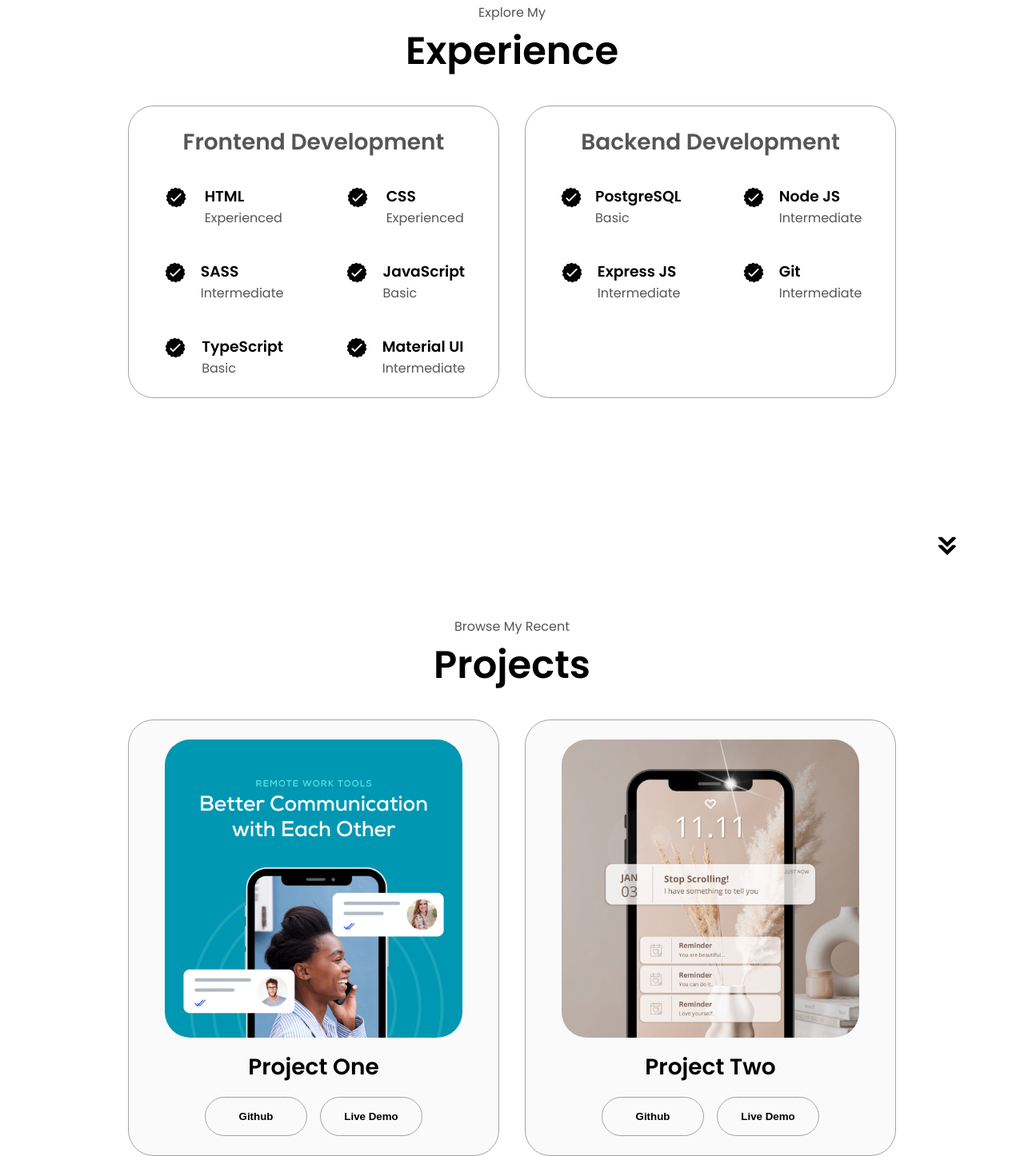
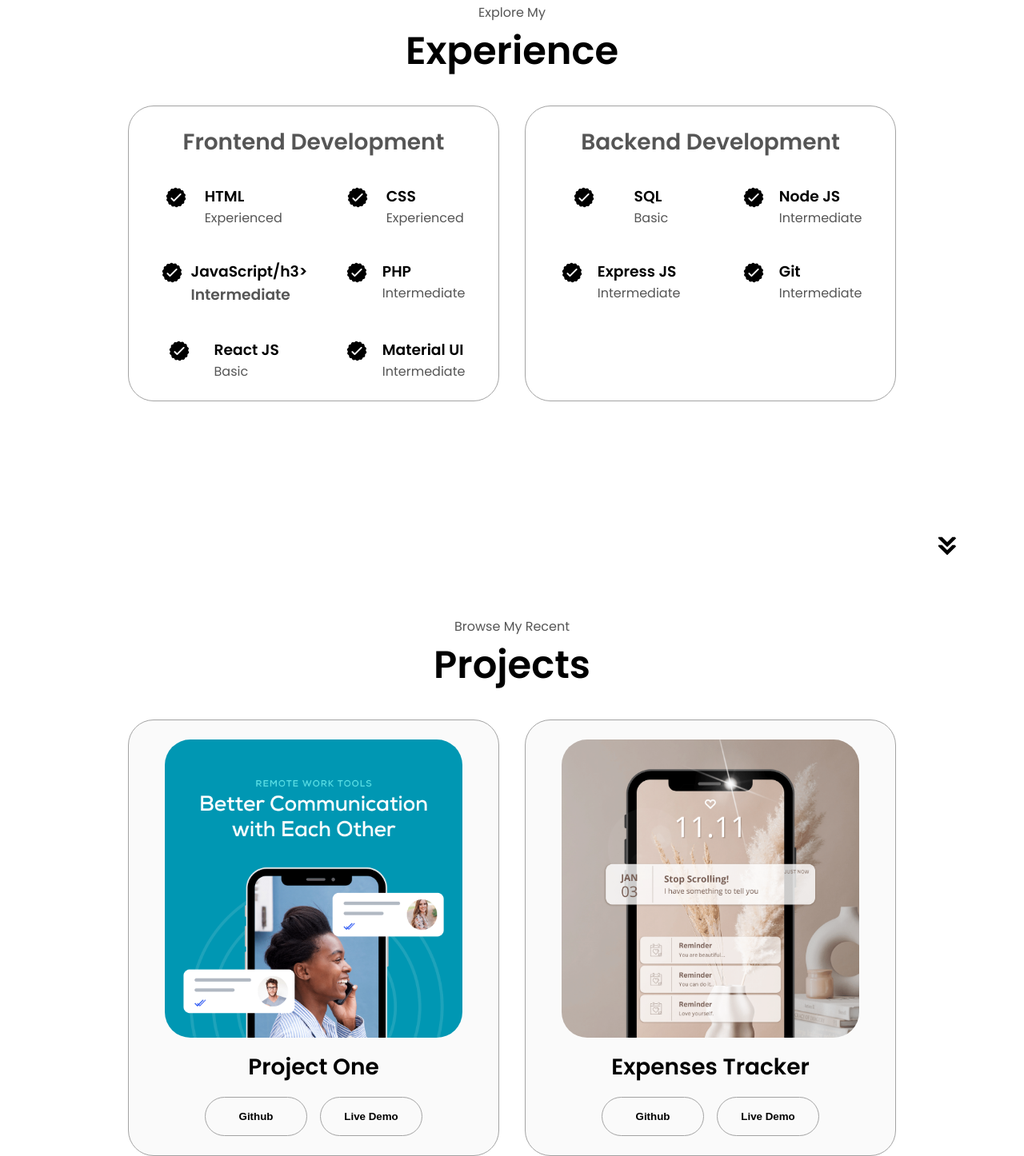
Before and after one commit to EbenezerQuayson/my-portfolio, a plain HTML site: page index.html in a window 1280 px wide. Shown: the part 1693-3139 px from the top of the page at 80% size. Drawn offline with Linux system fonts and the light colour scheme.

Commit message:
Update index.html

```diff
--- a/index.html
+++ b/index.html
@@ -70,7 +70,7 @@
             data-dark="./assets/linkedin-white.png"
             alt="My LinkedIn profile"
             class="icon"
-            onclick="location.href='https://linkedin.com/'"
+            onclick="location.href='https://linkedin.com//in/ebenezer-quayson-b7383a285'"
           />
           <img
             src="./assets/github.png"
@@ -78,7 +78,7 @@
             data-dark="./assets/github-white.png"
             alt="My Github profile"
             class="icon"
-            onclick="location.href='https://github.com/'"
+            onclick="location.href='https://github.com/EbenezerQuayson/'"
           />
         </div>
       </div>
@@ -182,7 +182,7 @@ data-dark="./assets/experience-white.png"
                   class="icon"
                 />
                 <div>
-                  <h3>SASS</h3>
+                  <h3>JavaScript/h3>
                   <p>Intermediate</p>
                 </div>
               </article>
@@ -195,8 +195,8 @@ data-dark="./assets/experience-white.png"
                   class="icon"
                 />
                 <div>
-                  <h3>JavaScript</h3>
-                  <p>Basic</p>
+                  <h3>PHP</h3>
+                  <p>Intermediate</p>
                 </div>
               </article>
               <article>
@@ -208,7 +208,7 @@ data-dark="./assets/experience-white.png"
                   class="icon"
                 />
                 <div>
-                  <h3>TypeScript</h3>
+                  <h3>React JS</h3>
                   <p>Basic</p>
                 </div>
               </article>
@@ -239,7 +239,7 @@ data-dark="./assets/experience-white.png"
                   class="icon"
                 />
                 <div>
-                  <h3>PostgreSQL</h3>
+                  <h3>SQL</h3>
                   <p>Basic</p>
                 </div>
               </article>
@@ -332,7 +332,7 @@ data-dark="./assets/experience-white.png"
                 class="project-img"
               />
             </div>
-            <h2 class="experience-sub-title project-title">Project Two</h2>
+            <h2 class="experience-sub-title project-title">Expenses Tracker</h2>
             <div class="btn-container">
               <button
                 class="btn btn-color-1 project-btn"
@@ -405,7 +405,7 @@ data-dark="./assets/experience-white.png"
             alt="LinkedIn icon"
             class="icon contact-icon"
           />
-          <p><a href="https://www.linkedin.com">LinkedIn</a></p>
+          <p><a href="https://linkedin.com//in/ebenezer-quayson-b7383a285">Ebenezer Quayson</a></p>
         </div>
       </div>
     </section>
```
